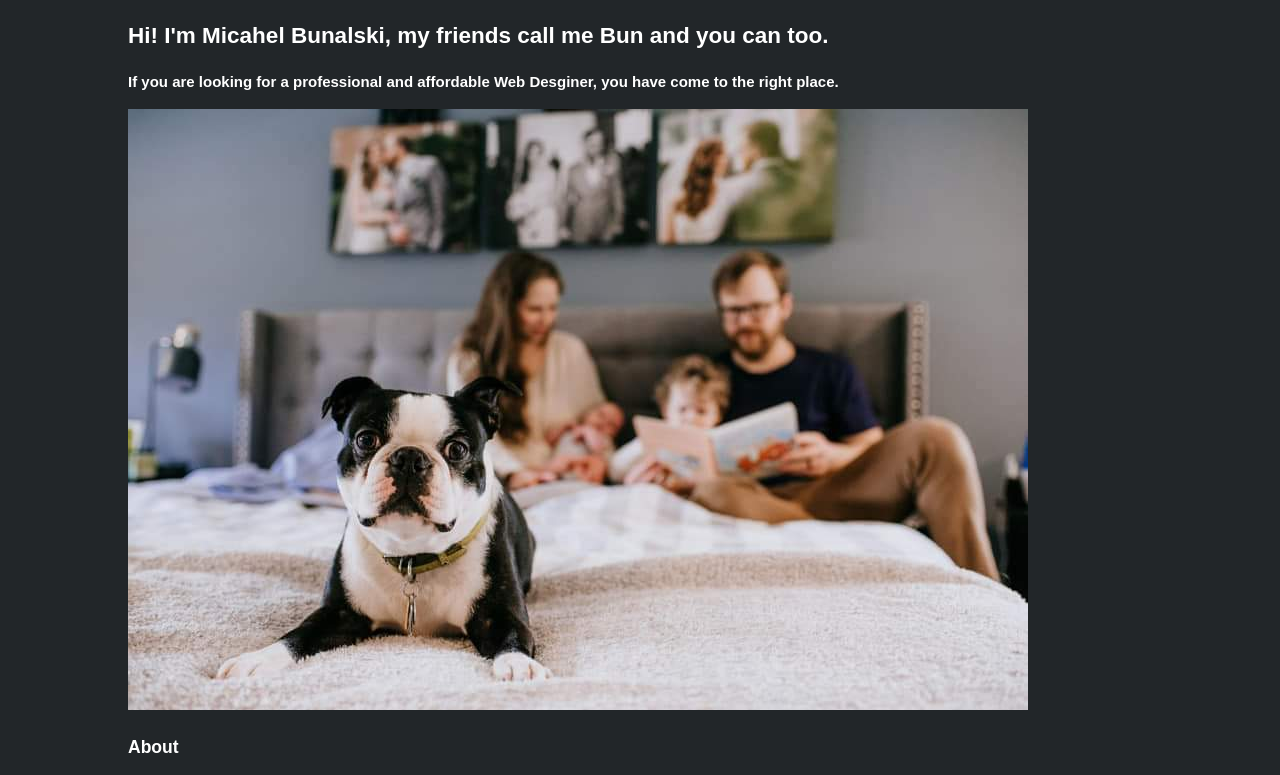
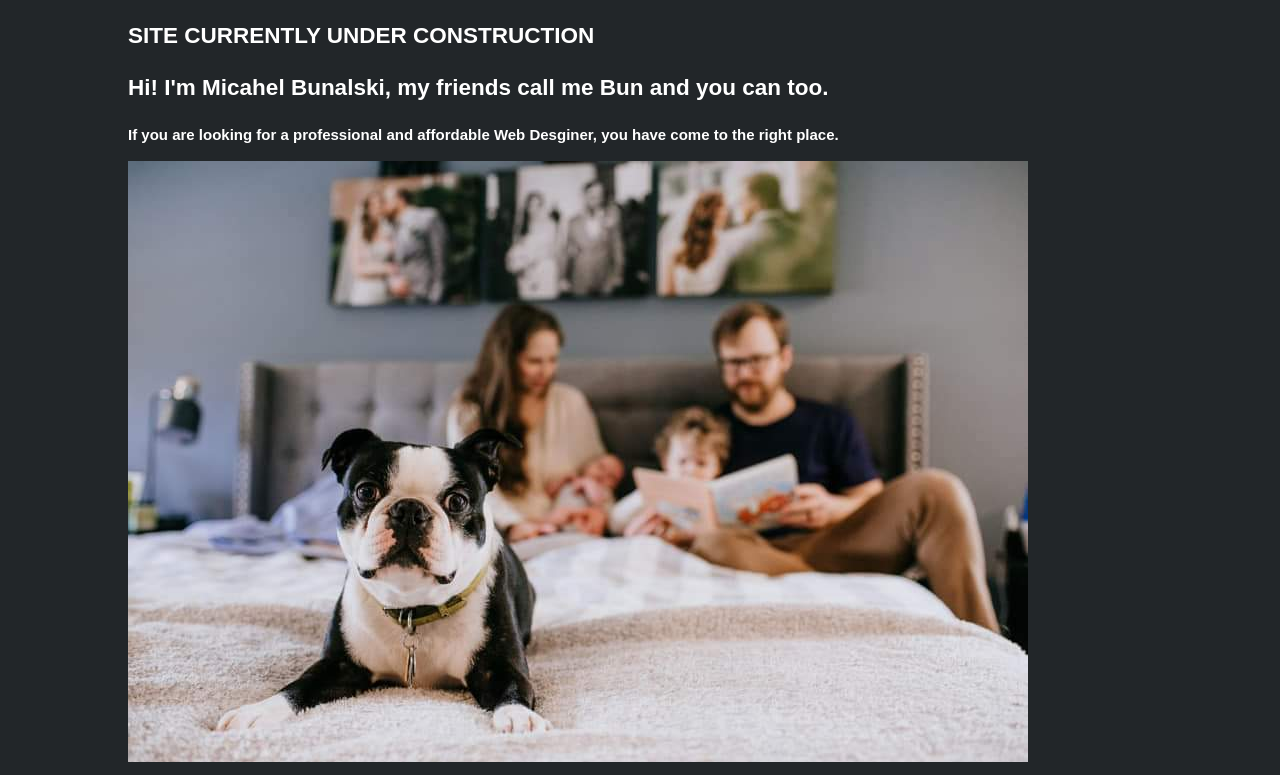
Before and after one commit to mbunalski/justBunStuffWebsite, a plain HTML site: page index.html in a window 1280 px wide. Shown: the part 118-893 px from the top of the page. Drawn offline with Linux system fonts and the light colour scheme.

Commit message:
trying to sync

```diff
--- a/index.html
+++ b/index.html
@@ -28,6 +28,7 @@
 
     <section id="showcase">
       <div class="container">
+        <h1>SITE CURRENTLY UNDER CONSTRUCTION</h1>
         <h1>Hi! I'm Micahel Bunalski, my friends call me Bun and you can too.</h1>
         <p>If you are looking for a professional and affordable Web Desginer, you have come to the right place.</p>
       </div>
```
